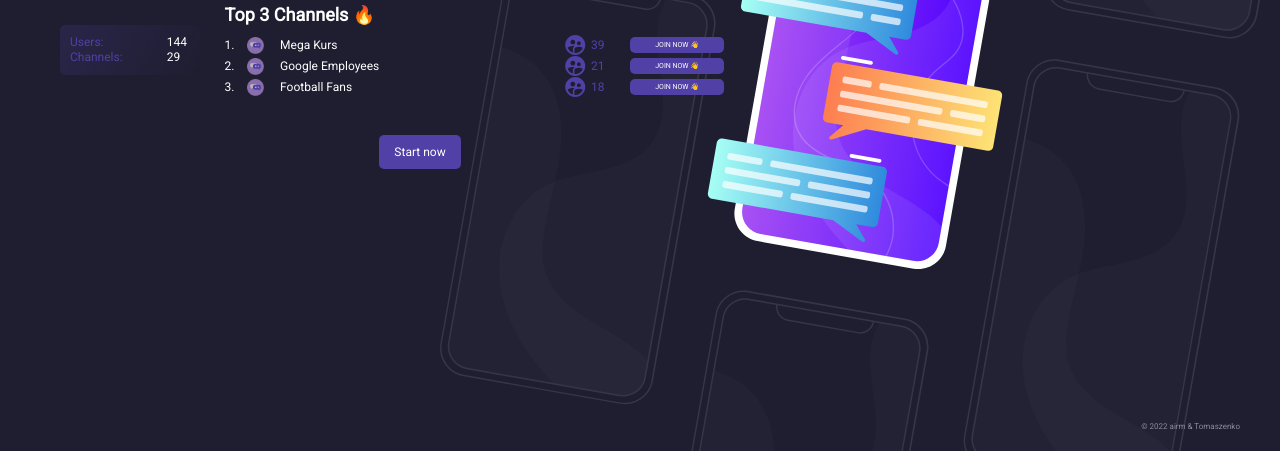
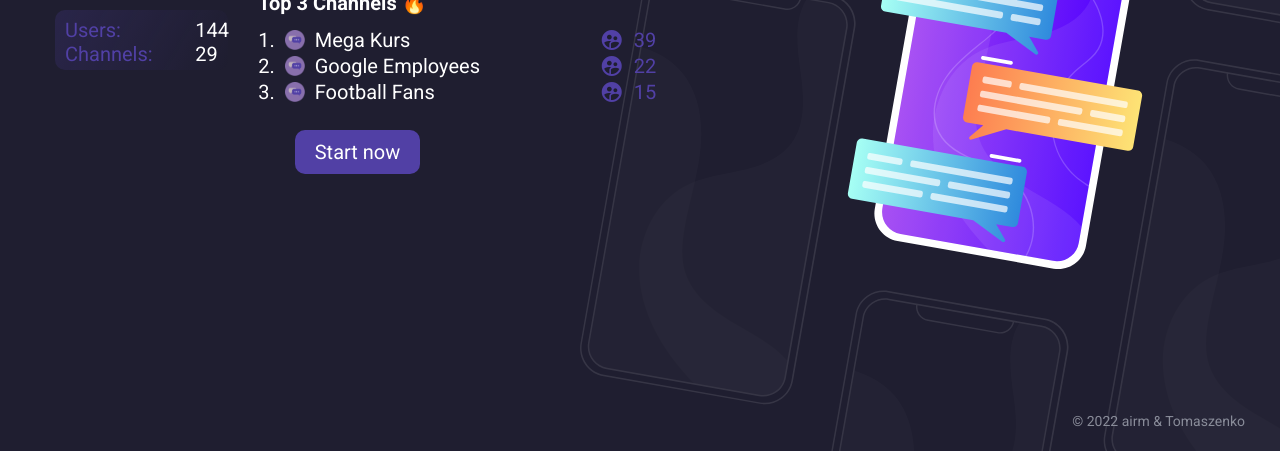
Before and after one commit to tomaszburas/chatter, a website: page public/index.html in a window 1280 px wide. Shown: the part 349-800 px from the top of the page. Drawn offline with Linux system fonts and the light colour scheme.

Commit message:
Update home-page

```diff
--- a/public/css/home.css
+++ b/public/css/home.css
@@ -6,112 +6,132 @@ html {
             center right -10% / 110vh
             no-repeat
             fixed
-            var(--dark-blue)
+            var(--color-dark-10)
 }
 
-.main_home-page {
-    height: calc(100vh - 7rem);
+.main__home-page {
+    height: calc(100vh - var(--header-height) - var(--footer-height) - 2 * var(--padding-lg));
     display: flex;
     flex-direction: column;
     justify-content: center;
-    margin-left: 2rem;
-    font-size: 1.2rem;
-    width: 60%;
+    margin-left: var(--margin-lg);
+    font-size: var(--font-size-lg);
+    width: 50%;
 }
 
-.title_home-page {
-    font-size: 6rem;
-    margin-bottom: 2rem;
+.title__home-page {
+    font-size: var(--font-size-3xl);
+    margin-bottom: var(--margin-lg);
 }
 
-.home-page-container-center {
+.main__home-page__container__center {
     display: flex;
-    margin-bottom: 2rem;
+    margin-bottom: var(--margin-lg);
     width: 100%;
     align-items: center;
 }
 
-.home-page-container-center-stats {
-    margin-right: 2.5rem;
-    padding:1rem;
-    border-radius: .5rem;
-    width: 20%;
-    background: var(--gradientDark);
+.main__home-page__stats {
+    margin-right: var(--margin-xl);
+    padding: var(--padding-sm);
+    border-radius: var(--border-radius);
+    width: 30%;
+    background: var(--gradient-dark-01);
     display: grid;
-    grid-template-columns: 80% 20%;
-    grid-template-rows: 1.5rem 1.5rem;
-    gap: 1% 1%;
+    grid-template-columns: 75% 15%;
+    grid-template-rows: var(--font-size-lg) var(--font-size-lg);
+    gap: 10% 10%;
 }
 
-.stats-title {
-    color: var(--purple);
+.stats__title {
+    color: var(--color-dark-05);
     align-self: center;
 }
 
-.stats-count-users {
+.stats__count-users {
     align-self: center;
 }
 
-.stats-count-channels {
+.stats__count-channels {
     align-self: center;
 }
 
-.home-page-container-center-channels {
+.main__home-page__channels {
     display: flex;
     flex-direction: column;
-    width: 80%;
+    width: 70%;
 }
 
-.grid_container{
+.home-page__grid__container{
     display: grid;
-    grid-template-columns: 3% 5% 50% 4% 6% 17%;
-    grid-template-rows: 2rem 2rem 2rem;
-    gap: 2% 1%;
+    grid-template-columns: 80% 15%;
+    grid-template-rows: var(--font-size-lg) var(--font-size-lg) var(--font-size-lg);
+    gap: 10% 5%;
 }
 
-.grid_no {
-    align-self: center;
+.home-page__grid__name {
+    display: flex;
+    align-items: center;
 }
 
-.grid_avatar {
-    height: 1.7rem;
-    align-self: center;
+.home-page__grid__user_count {
+    display: flex;
+    align-items: center;
 }
 
-.grid_name {
-    align-self: center;
+.home-page__grid_no {
+    padding-right: var(--padding-sm);
 }
 
-.grid_count-users {
-    color: var(--purple);
-    align-self: center;
+.home-page__grid_avatar {
+    height: var(--font-size-lg);
+    padding-right: var(--padding-sm);
 }
 
-.grid_icon {
-    color: var(--purple);
-    align-self: center;
+.home-page__grid_name {
+    padding-right: var(--padding-sm);
+    cursor: pointer;
 }
 
-.grid_btn-join {
-    font-size: .7rem;
-    background-color: var(--purple);
-    border-radius: .5rem;
-    align-self: center;
-    padding: .4rem .2rem;
+.home-page__grid_icon {
+    padding-right: var(--padding-sm);
+    color: var(--color-dark-05)
 }
 
-.top_channels {
-    margin-bottom: 1rem;
+.home-page__grid__count_users {
+    color: var(--color-dark-05)
 }
 
-.home-page-container-bottom {
+.home-page__channels__title {
+    font-size: var(--font-size-lg);
+    margin-bottom: var(--margin-base);
+}
+
+.main__home-page__container__bottom {
     display: flex;
     justify-content: center;
-    padding: 2rem;
+    padding: var(--padding-lg);
+    width: 100%;
 }
 
-.home-page-container-bottom-btn {
-    padding: 1rem 1.5rem;
-    border-radius: .5rem;
-    background-color: var(--purple);
+@media only screen and (max-width: 1300px) {
+    html {
+        background:
+                url(../img/home-page-img-dark.svg)
+                center right -45% / 110vh
+                no-repeat
+                fixed
+                var(--color-dark-10)
+    }
 }
+
+@media only screen and (max-width: 990px) {
+    html {
+        background: var(--color-dark-10);
+    }
+
+    .main__home-page {
+        width: calc(100% - 2 * var(--margin-lg));
+        align-items: center;
+    }
+}
--- a/public/css/main.css
+++ b/public/css/main.css
@@ -1,79 +1,47 @@
 @import "root.css";
-@import "https://fonts.googleapis.com/css2?family=Roboto&display=swap";
-
-:root {
-    /*DARK MODE*/
-    --dark-blue: #1F1E30;
-    --white: #FFFFFF;
-    --purple: #5140A5;
-    --gray: #898C99;
-    --yellow: #F0C340;
-    --red: #AF4747;
-
-    --gradientDark: linear-gradient(120deg, rgba(81,64,165,0.22) 0%, rgba(81,64,165,0) 100%);
-
-    /*LIGHT MODE*/
-}
-
-html {
-    font-family: 'Roboto', sans-serif;
-    width: 100vw;
-    height: 100vh;
-    background-color: var(--dark-blue);
-    display:flex;
-    flex-direction: column;
-}
-body {
-    padding: 1.5rem 2rem;
-    max-width: 1920px;
-    width: calc(100% - 4rem);
-    align-self: center;
-    font-size: 1rem;
-    color: var(--white);
-}
 
 /* ----- HEADER ----- */
 
-.header_home-page {
-    height: 2rem;
+.header {
+    height: var(--header-height);
     display: flex;
     align-items: center;
     justify-content: space-between;
 }
 
-.logo {
+.header__logo__btn {
     display: flex;
     align-items: center;
 }
 
-.logo_img {
-    height: 2rem;
-    margin-right: .5rem;
+.header__logo__img {
+    height: calc(var(--header-height) - var(--padding-base));
+    margin-right: var(--logo-margin);
 }
 
-.logo_name-txt {
+.header__logo__txt {
     font-weight: 500;
-    font-size: 1.3rem;
+    font-size: var(--font-size-lg);
 }
 
-.header_home-page-right-section {
+.header__right_section {
     display: flex;
     align-items: center;
 }
 
 .switch {
     display: inline-block;
-    height: 1.2rem;
+    height: var(--font-size-base);
     position: relative;
-    width: 3rem;
-    margin-right: 1.5rem;
+    width: var(--switch-width);
+    margin-right: var(--margin-base);
 }
 
 .switch input {
     display:none;
 }
 
-.slider {
+.switch__slider {
     background-color: rgba(81, 64, 165, 0.7);
     bottom: 0;
     cursor: pointer;
@@ -84,53 +52,52 @@ body {
     transition: .4s;
 }
 
-.slider:before {
-    bottom: -.15rem;
+.switch__slider:before {
+    bottom: calc((var(--font-size-base) - var(--font-size-lg)) / 2);
     content: "";
-    height: 1.5rem;
+    height: var(--switch-slider);
     left: 0;
     position: absolute;
     transition: .4s;
-    width: 1.5rem;
+    width: var(--switch-slider);
 }
 
-input:checked + .slider {
-    background-color: var(--purple);
+input:checked + .switch__slider {
+    background-color: var(--color-dark-05);
 }
 
-input:checked + .slider:before {
-    transform: translateX(26px);
-    background-color: var(--white);
-    box-shadow:0px 0px 0px 2px var(--purple) inset;
+input:checked + .switch__slider:before {
+    transform: translateX(calc(var(--switch-width) - var(--switch-slider)));
+    background-color: var(--color-dark-01);
 }
 
-.slider.round {
-    border-radius: 34px;
+.switch__slider.round {
+    border-radius: 2rem;
 }
 
-.slider.round:before {
+.switch__slider.round:before {
     border-radius: 50%;
-    background-color: var(--purple);
+    background-color: var(--color-dark-05);
 }
 
-.btn_sign-up {
+.btn__border {
     border: 1px solid rgba(255, 255, 255, 0.25);
-    border-radius: .5rem;
-    padding: .5rem;
-    margin-left: 1rem;
+    border-radius: 1.5rem;
+    padding: var(--padding-sm);
+    margin-left: var(--margin-sm);
 }
 
 /* ----- FOOTER ----- */
 .footer {
-    height: 2rem;
+    height: var(--footer-height);
     display: flex;
     align-items: center;
     justify-content: flex-end;
 }
 
-.footer-txt {
-    font-size: .8rem;
-    color: var(--gray);
+.footer__txt {
+    font-size: var(--font-size-sm);
+    color: var(--color-dark-02);
 }
 
 /* ----- SCHEMA ----- */
@@ -141,36 +108,36 @@ input:checked + .slider:before {
 }
 
 .label-txt {
-    color: var(--gray);
+    color: var(--color-dark-02);
     margin-bottom: 0.7rem;
 }
 
 .label-input {
     margin-bottom: 1rem;
-    background-color: var(--dark-blue);
+    background-color: var(--color-dark-10);
     padding: .4rem;
-    border-color: var(--gray);
+    border-color: var(--color-dark-02);
     border-style: solid;
     border-radius: .5rem;
     box-shadow: none;
     text-shadow: none;
-    color: var(--white);
+    color: var(--text-color-01);
 }
 
 .label-input:focus {
-    border-color: var(--purple);
+    border-color: var(--color-dark-05);
     outline: none;
 }
 
 .btn {
-    padding: .5rem;
-    border-radius: .5rem;
-    background-color: var(--purple);
+    padding: var(--padding-sm) var(--padding-lg);
+    border-radius: var(--border-radius);
+    background-color: var(--color-dark-05);
 }
 
 .page-container {
     padding: 1.5rem;
-    background: var(--gradientDark);
+    background: var(--gradient-dark-01);
     border-radius: .5rem;
     display: flex;
     flex-direction: column;
@@ -178,15 +145,7 @@ input:checked + .slider:before {
     margin-bottom: 2rem;
 }
 
-.purple-color {
-    color: var(--purple);
-}
-
-.gray-color {
-    color: var(--gray);
-}
-
-.cursor-pointer {
+.cursor {
     cursor: pointer;
 }
 
--- a/public/css/root.css
+++ b/public/css/root.css
@@ -56,24 +56,44 @@
 
   /* Test variables */
   --padding-sm: 1rem;
-  --padding-base: 1rem;
-  --padding-lg: 1rem;
-  --padding-xl: 1rem;
+  --padding-base: 1.5rem;
+  --padding-lg: 2rem;
+  --padding-xl: 3rem;
 
   --margin-sm: 1rem;
-  --margin-base: 1rem;
-  --margin-lg: 1rem;
-  --margin-xl: 1rem;
+  --margin-base: 1.5rem;
+  --margin-lg: 2rem;
+  --margin-xl: 3rem;
+
+  --header-height: 4rem;
+  --footer-height: 2rem;
+
+  --switch-width: 4rem;
+  --switch-slider: 2rem;
+
+  --logo-margin: .7rem;
+
+  --border-radius: 1rem;
 }
 
 html {
   font-size: 1rem;
+  width: 100vw;
+  height: 100vh;
+  background-color: var(--color-dark-10);
+  display:flex;
+  flex-direction: column;
 }
 
 body {
   font-family: "Roboto", sans-serif;
   font-size: 1.6rem;
-  /*-webkit-tap-highlight-color: transparent;*/
+  -webkit-tap-highlight-color: transparent;
+  padding: var(--padding-lg);
+  max-width: 1920px;
+  width: calc(100% - var(--padding-base)*2);
+  align-self: center;
+  color: var(--text-color-01);
 }
 
 a {
--- a/public/index.html
+++ b/public/index.html
@@ -6,80 +6,94 @@
           content="width=device-width, user-scalable=no, initial-scale=1.0, maximum-scale=1.0, minimum-scale=1.0">
     <meta http-equiv="X-UA-Compatible" content="ie=edge">
     <link rel="stylesheet" href="./css/home.css">
-<!--    Material Icons-->
+    <!-- Font -->
+    <link rel="preconnect" href="https://fonts.googleapis.com" />
+    <link rel="preconnect" href="https://fonts.gstatic.com" crossorigin />
+    <link href="https://fonts.googleapis.com/css2?family=Roboto:wght@100;300;400;500;700&display=swap" rel="stylesheet" />
+    <!-- Material Icons -->
     <link href="https://fonts.googleapis.com/icon?family=Material+Icons"
           rel="stylesheet">
     <title>Chatter</title>
 </head>
 <body>
-<header class="header_home-page">
+<header class="header">
     <a href="/">
-        <button class="logo" title="Chatter">
-        <img class="logo_img" src="./img/sygnet.svg" alt="Sygnet">
-        <p class="logo_name-txt">Chatter</p>
+        <button class="header__logo__btn" title="Chatter">
+            <img class="header__logo__img" src="./img/sygnet.svg" alt="Sygnet">
+            <p class="header__logo__txt">Chatter</p>
         </button>
     </a>
-    <div class="header_home-page-right-section">
+    <div class="header__right_section">
         <label class="switch" for="checkbox">
             <input type="checkbox" id="checkbox" />
-            <div class="slider round"></div>
+            <div class="switch__slider round"></div>
         </label>
         <a href="/login">
             <button title="Sign in">Sign in</button>
         </a>
         <a href="/register">
-            <button class="btn_sign-up" title="Sign up">Sign up</button>
+            <button class="btn__border" title="Sign up">Sign up</button>
         </a>
     </div>
 </header>
 
-<main class="main_home-page">
-    <h1 class="title_home-page">Online Chat</h1>
-    <div class="home-page-container-center">
-        <div class="home-page-container-center-stats">
-            <span class="stats-title">Users:</span>
-            <span class="stats-count-users">144</span>
-            <span class="stats-title">Channels:</span>
-            <span class="stats-count-channels">29</span>
+<main class="main__home-page">
+    <h1 class="title__home-page">Online Chat</h1>
+    <div class="main__home-page__container__center">
+        <div class="main__home-page__stats">
+            <span class="stats__title">Users:</span>
+            <span class="stats__count-users">144</span>
+            <span class="stats__title">Channels:</span>
+            <span class="stats__count-channels">29</span>
         </div>
-        <div class="home-page-container-center-channels">
-            <h2 class="top_channels">Top 3 Channels 🔥</h2>
-            <div class="grid_container">
-                <span class="grid_no">1.</span>
-                <img class="grid_avatar" src="./img/avatar.png">
-                <span class="grid_name">Mega Kurs</span>
-                <span class="material-icons grid_icon">supervised_user_circle</span>
-                <span class="grid_count-users">39</span>
-                <button class="grid_btn-join" title="Join the channel">JOIN NOW 👋</button>
+        <div class="main__home-page__channels">
+            <h2 class="home-page__channels__title">Top 3 Channels 🔥</h2>
+            <div class="home-page__grid__container">
 
-                <span class="grid_no">2.</span>
-                <img class="grid_avatar" src="./img/avatar.png">
-                <span class="grid_name">Google Employees</span>
-                <span class="material-icons grid_icon">supervised_user_circle</span>
-                <span class="grid_count-users">21</span>
-                <button class="grid_btn-join" title="Join the channel">JOIN NOW 👋</button>
+                <div class="home-page__grid__name">
+                    <span class="home-page__grid_no">1.</span>
+                    <img class="home-page__grid_avatar" src="./img/avatar.png">
+                    <span class="home-page__grid_name">Mega Kurs</span>
+                </div>
+                <div class="home-page__grid__user_count">
+                    <span class="material-icons home-page__grid_icon">supervised_user_circle</span>
+                    <span class="home-page__grid__count_users">39</span>
+                </div>
 
-                <span class="grid_no">3.</span>
-                <img class="grid_avatar" src="./img/avatar.png">
-                <span class="grid_name">Football Fans</span>
-                <span class="material-icons grid_icon">supervised_user_circle</span>
-                <span class="grid_count-users">18</span>
-                <button class="grid_btn-join" title="Join the channel">JOIN NOW 👋</button>
+                <div class="home-page__grid__name">
+                    <span class="home-page__grid_no">2.</span>
+                    <img class="home-page__grid_avatar" src="./img/avatar.png">
+                    <span class="home-page__grid_name">Google Employees</span>
+                </div>
+                <div class="home-page__grid__user_count">
+                    <span class="material-icons home-page__grid_icon">supervised_user_circle</span>
+                    <span class="home-page__grid__count_users">22</span>
+                </div>
+
+                <div class="home-page__grid__name">
+                    <span class="home-page__grid_no">3.</span>
+                    <img class="home-page__grid_avatar" src="./img/avatar.png">
+                    <span class="home-page__grid_name">Football Fans</span>
+                </div>
+                <div class="home-page__grid__user_count">
+                    <span class="material-icons home-page__grid_icon">supervised_user_circle</span>
+                    <span class="home-page__grid__count_users">15</span>
+                </div>
             </div>
         </div>
     </div>
-    <div class="home-page-container-bottom">
+    <div class="main__home-page__container__bottom">
         <a href="/app">
-            <button class="home-page-container-bottom-btn" title="Go to chat!">Start now</button>
+            <button class="btn" title="Go to chat!">Start now</button>
         </a>
     </div>
 </main>
 
 <footer class="footer">
-    <p class="footer-txt">© 2022
-        <a class="cursor-pointer" title="GitHub: airm" href="https://github.com/airfortech">airm</a>
+    <p class="footer__txt">© 2022
+        <a class="cursor" title="GitHub: airm" href="https://github.com/airfortech">airm</a>
         &
-        <a class="cursor-pointer" title="GitHub: Tomaszenko" href="https://github.com/tomaszburas">Tomaszenko</a>
+        <a class="cursor" title="GitHub: Tomaszenko" href="https://github.com/tomaszburas">Tomaszenko</a>
     </p>
 </footer>
 </body>
```
Also changed, not shown: public/html/login.html (+17 -10 lines), public/html/register.html (+18 -11 lines).
